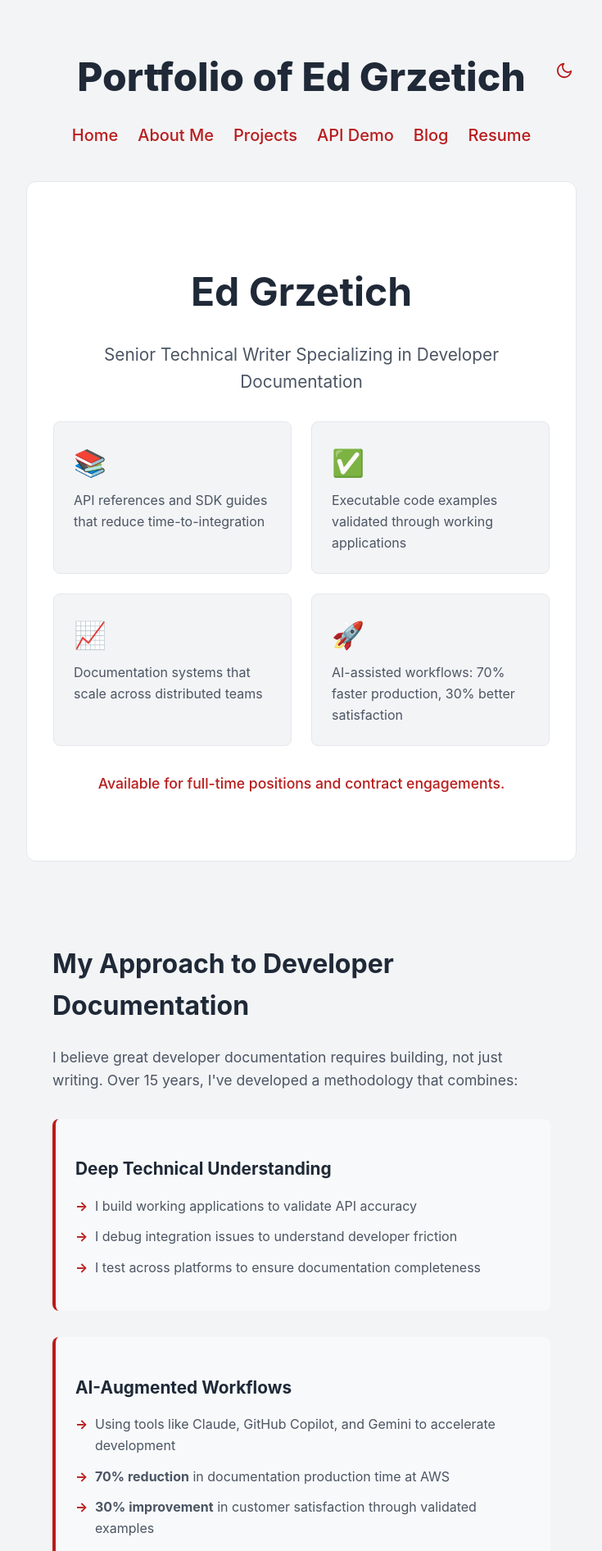
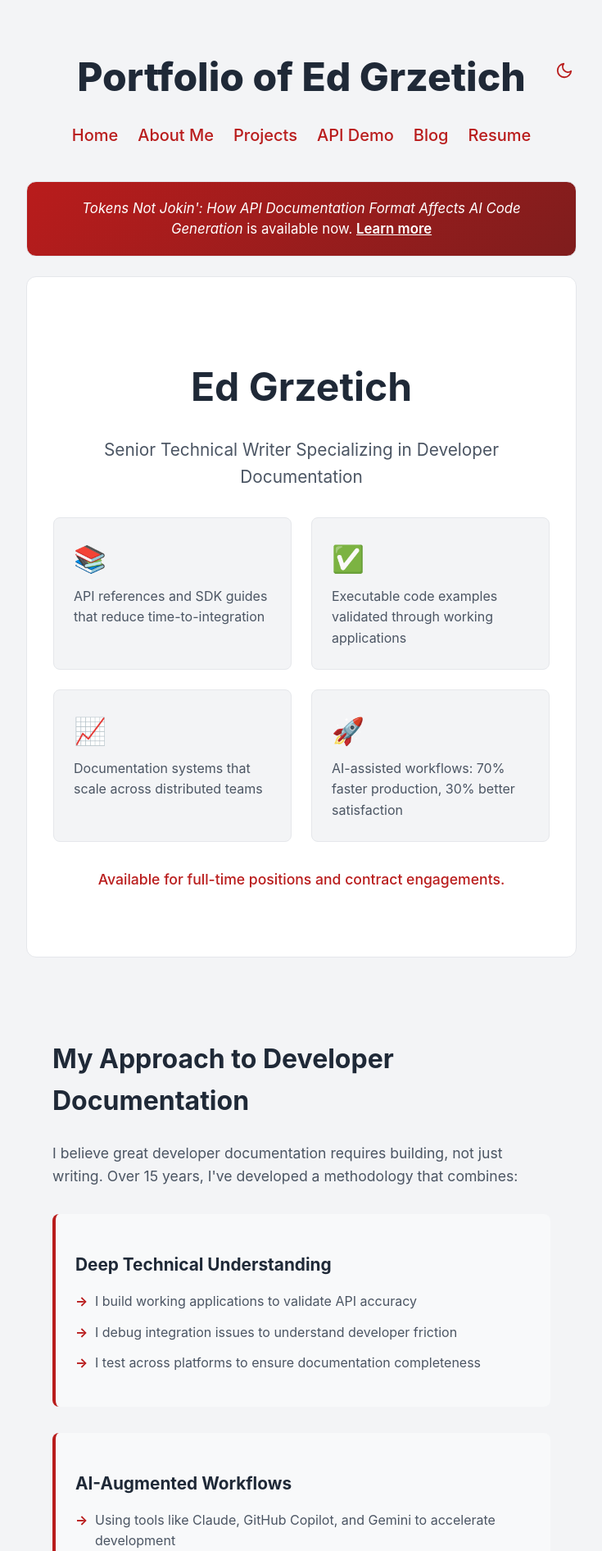
Before and after one commit to grzetich/portfolio, a Jekyll site: the page built from docs/index.md, in a window 1280 px wide. Shown: the top 1892 px of the page at 82% size, without its empty margins (272-1007 px from the left). Built offline with Jekyll 4.4.1, drawn with Linux system fonts in a browser that asks for light colours.

Commit message:
Add Tokens Not Jokin' book banner to home page and footer
Co-Authored-By: Claude Opus 4.6 (1M context) <noreply@anthropic.com>

```diff
--- a/docs/_layouts/default.html
+++ b/docs/_layouts/default.html
@@ -293,6 +293,38 @@
         .post-excerpt {
             color: var(--text-color-secondary);
             margin-top: 0.5rem;
+        }
+
+        /* --- Book Banner --- */
+        .book-banner {
+            background: linear-gradient(135deg, var(--brand-color), var(--brand-color-dark));
+            color: #ffffff;
+            padding: 1.25rem 2rem;
+            border-radius: 0.75rem;
+            margin-bottom: 1.5rem;
+            text-align: center;
+            border: 1px solid var(--border-color);
+        }
+        .book-banner p {
+            color: #ffffff;
+            margin: 0;
+            font-size: 1.05rem;
+            line-height: 1.5;
+        }
+        .book-banner a {
+            color: #ffffff;
+            font-weight: 600;
+            text-decoration: underline;
+        }
+        .book-banner a:hover {
+            opacity: 0.85;
+        }
+        .book-banner .book-title {
+            font-style: italic;
+        }
+        footer .book-banner {
+            margin-bottom: 1.5rem;
+            margin-top: 0;
         }
 
         /* --- Footer --- */
@@ -675,6 +707,11 @@
         </main>
 
         <footer>
+            {% unless page.title == "Home" %}
+            <div class="book-banner">
+                <p><span class="book-title">Tokens Not Jokin': How API Documentation Format Affects AI Code Generation</span> is available now. <a href="https://tokensnotjokin.com" target="_blank" rel="noopener noreferrer">Learn more</a></p>
+            </div>
+            {% endunless %}
             <div class="social-icons">
                 <a href="https://www.linkedin.com/in/ed-grzetich/" target="_blank" rel="noopener noreferrer" aria-label="LinkedIn">
                     <svg viewBox="0 0 24 24" xmlns="http://www.w3.org/2000/svg">
--- a/docs/index.md
+++ b/docs/index.md
@@ -3,6 +3,10 @@ layout: default
 title: Home
 description: "Ed Grzetich's professional portfolio, featuring an API-driven resume, comprehensive writing samples from AWS and earlier career, and content strategy insights."
 ---
+
+<div class="book-banner">
+    <p><span class="book-title">Tokens Not Jokin': How API Documentation Format Affects AI Code Generation</span> is available now. <a href="https://tokensnotjokin.com" target="_blank" rel="noopener noreferrer">Learn more</a></p>
+</div>
 
 <div class="hero">
     <h1>Ed Grzetich</h1>
```
